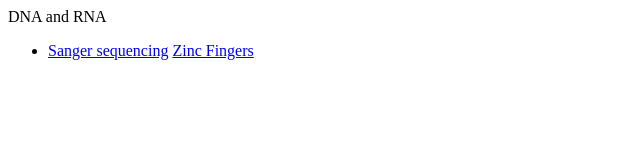
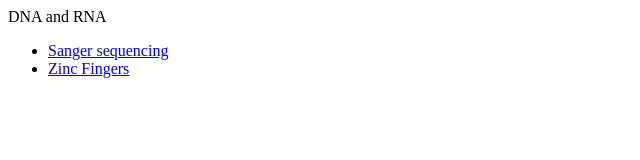
Before and after one commit to sasiqwerty/gate-prep, a plain HTML site: page index.html in a window 1280 px wide. Shown: the whole page, without its empty margins (0-640 px from the left). Drawn offline with Linux system fonts and the light colour scheme.

Commit message:
formatting issue

```diff
--- a/index.html
+++ b/index.html
@@ -13,7 +13,8 @@
         <a href="/DNA_RNA/HGP/sanger sequencing.html sequencing.html"
           >Sanger sequencing</a
         >
-        <a href="/DNA_RNA/zinc-finger/zinc-finger.html">Zinc Fingers</a>
+        <li>       <a href="/DNA_RNA/zinc-finger/zinc-finger.html">Zinc Fingers</a></li>
+
       </li>
     </ul>
   </body>
```
